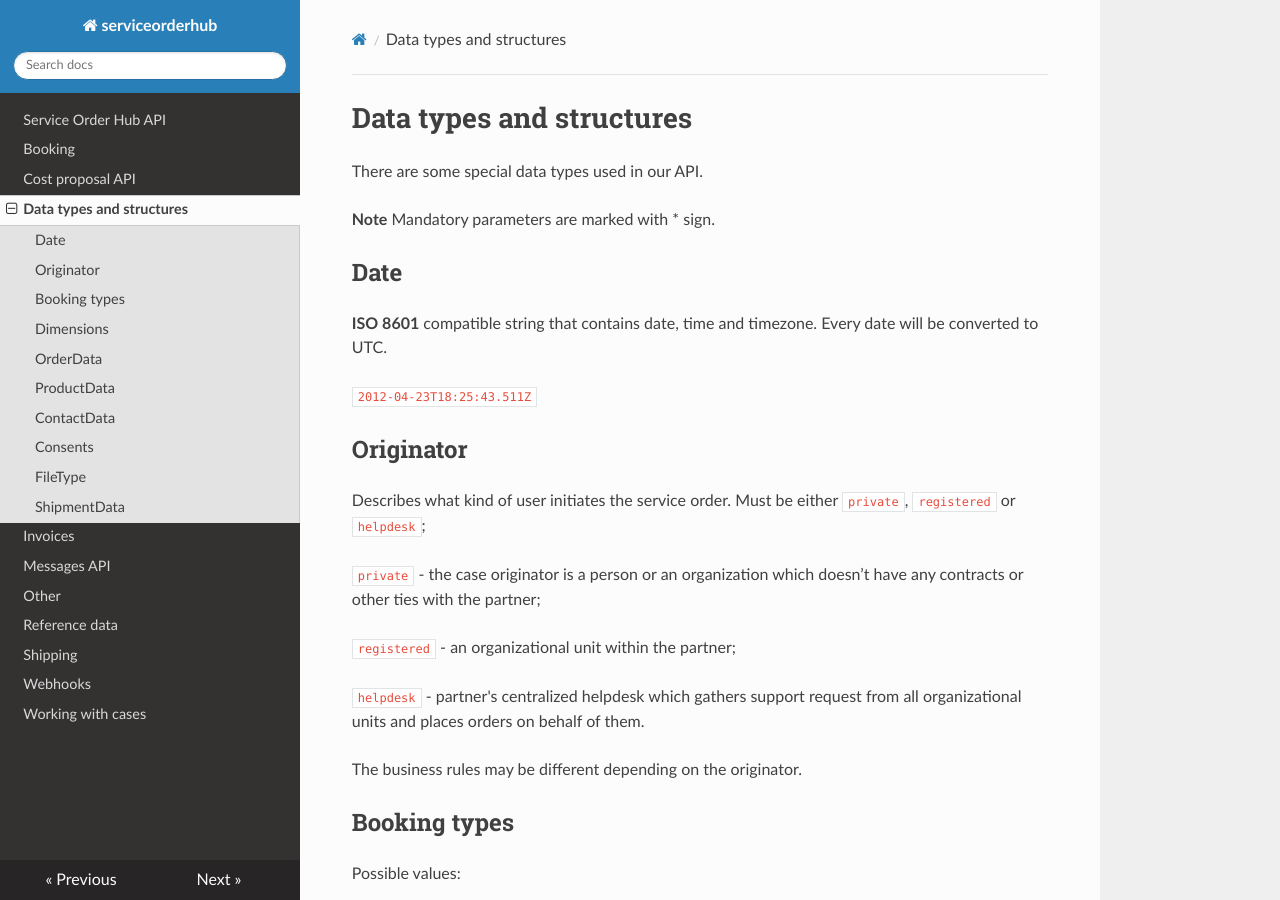
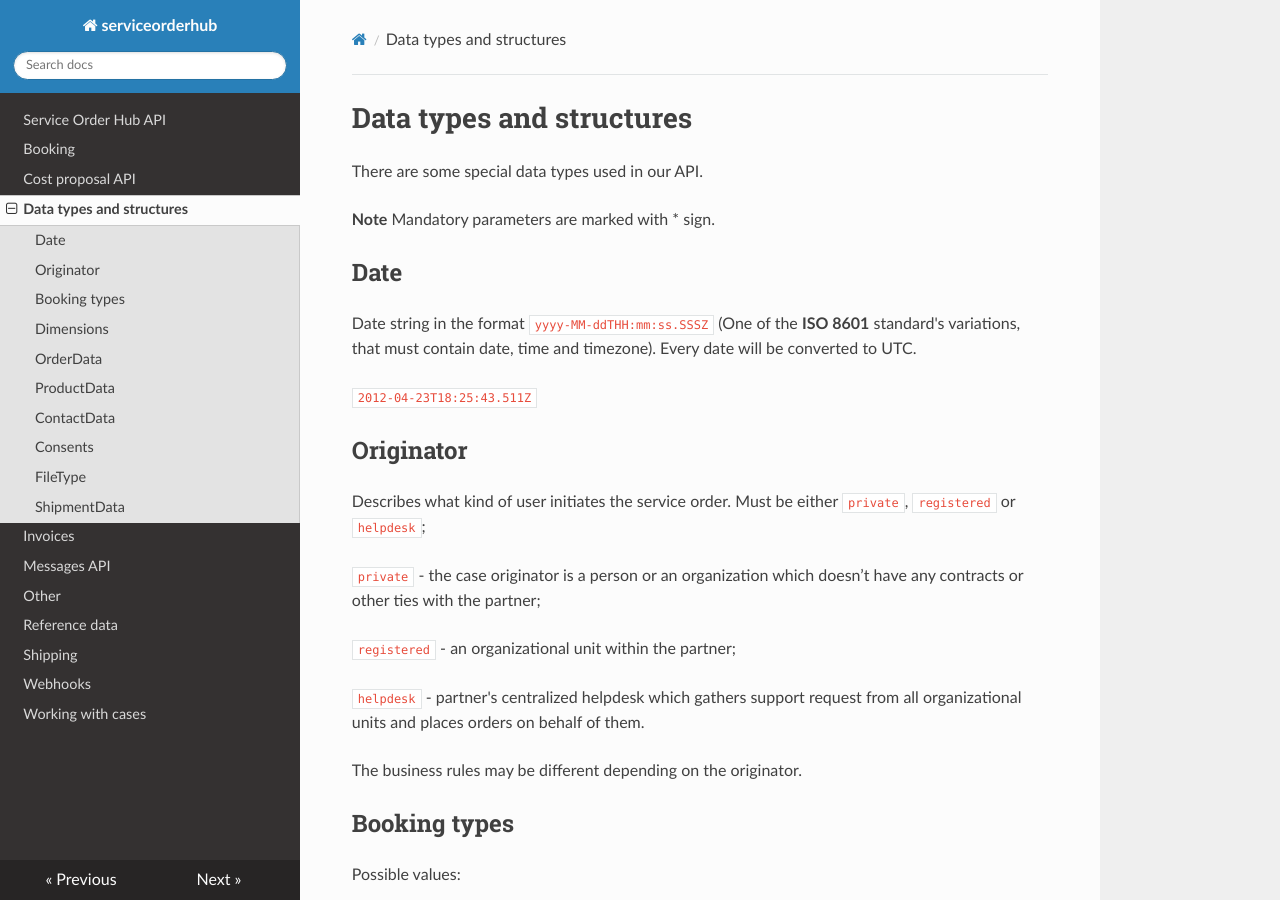
Before and after one commit to infocareworkshop/serviceorderhub-docs, an MkDocs documentation site: the page built from docs/Data types and structures.md, in a window 1280 px wide and 900 px high. Built offline with MkDocs 1.6.1, drawn with Linux system fonts in a browser that asks for light colours; nearby versions of some CDN libraries.

Commit message:
[No ticket] Change Date description

```diff
--- a/docs/Data types and structures.md
+++ b/docs/Data types and structures.md
@@ -6,8 +6,7 @@ There are some special data types used in our API.
 
 ## Date
 
-**ISO 8601** compatible string that contains date, time and timezone.
-Every date will be converted to UTC.
+Date string in the format `yyyy-MM-ddTHH:mm:ss.SSSZ` (One of the **ISO 8601** standard's variations, that must contain date, time and timezone). Every date will be converted to UTC.
 
 `2012-04-23T18:25:43.511Z`
 
```
